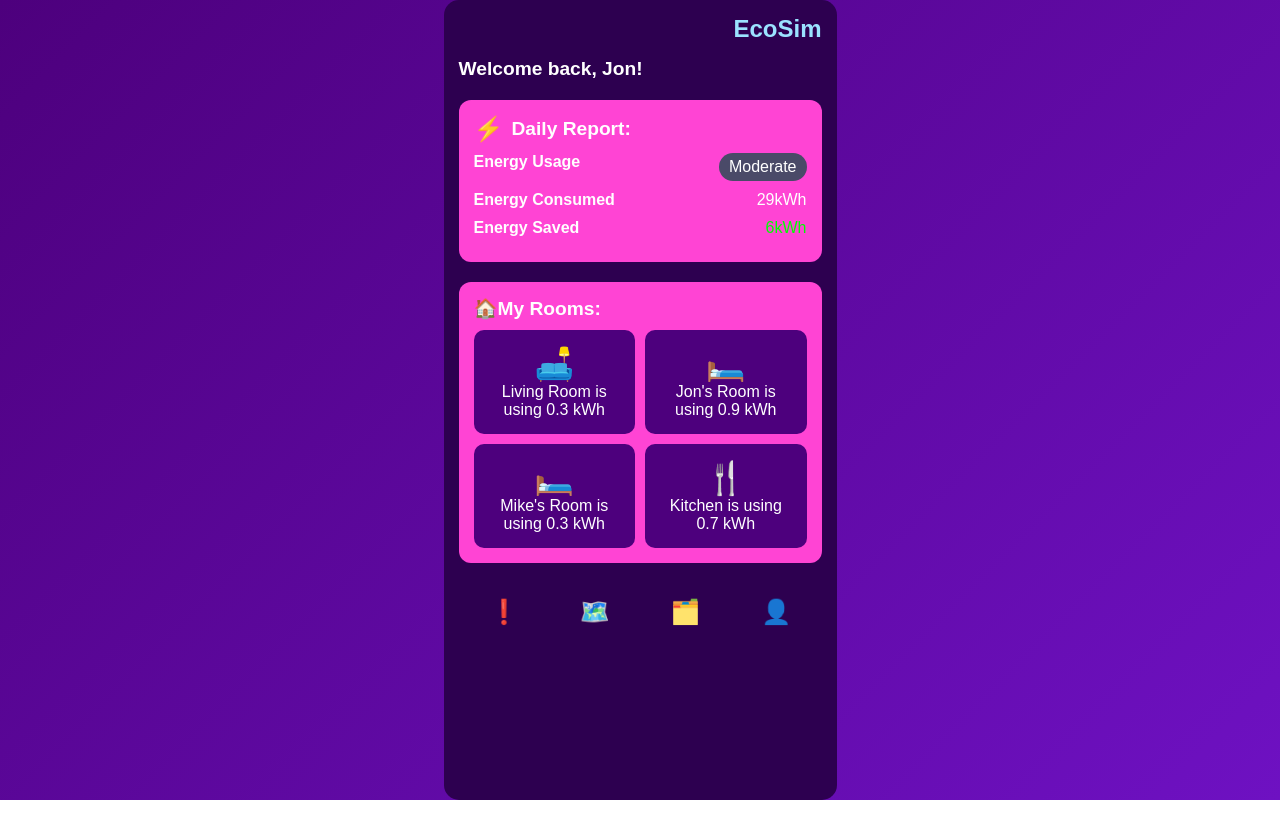
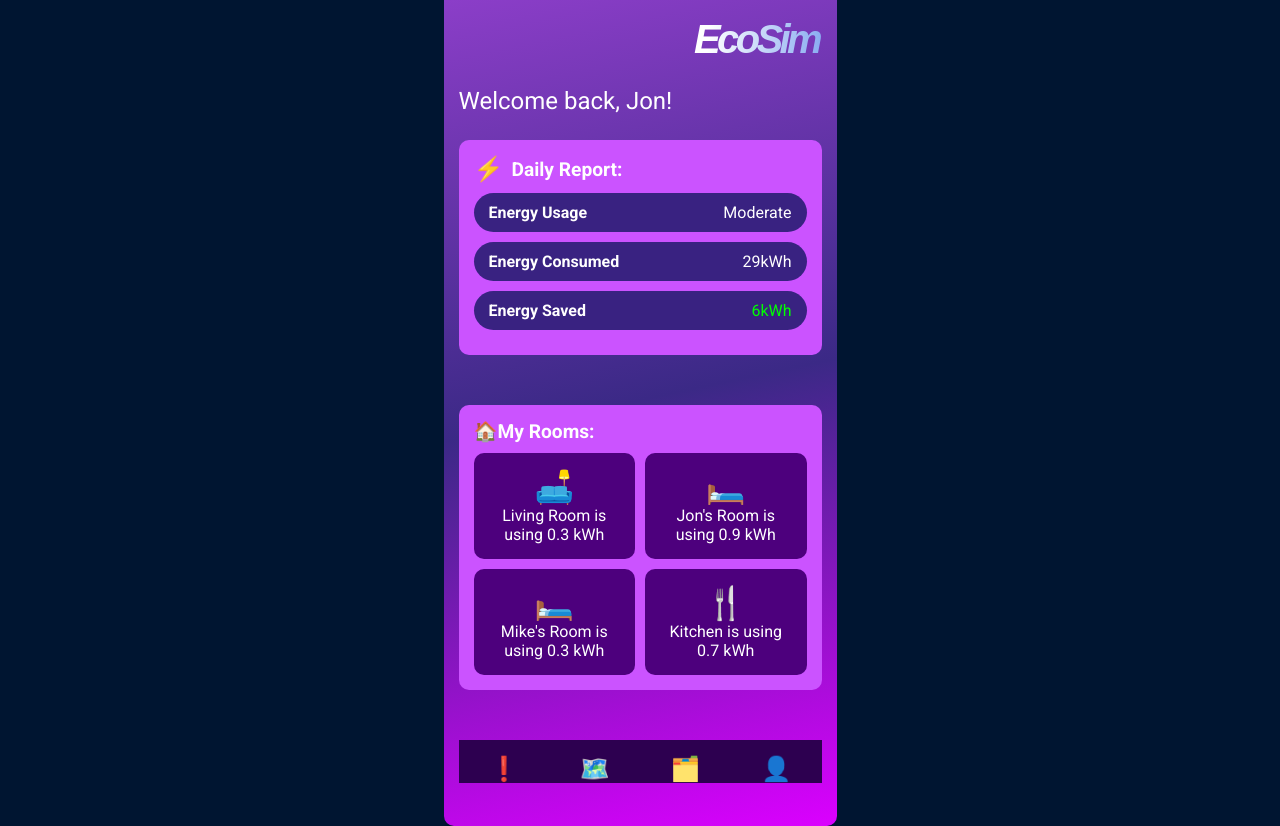
Before and after one commit to devikasharma04/EcoSIm, a website: page index.html in a window 1280 px wide. Before the commit the page ends 800 px from the top, so only its background shows below. Drawn offline with Linux system fonts and the light colour scheme; a web font is replaced by a local one.

Commit message:
add donts, change styles, spacing for cards, change gradient color

```diff
--- a/index.html
+++ b/index.html
@@ -4,6 +4,7 @@
   <meta charset="UTF-8">
   <meta name="viewport" content="width=device-width, initial-scale=1.0">
   <title>EcoSim</title>
+  <link href="https://fonts.googleapis.com/css2?family=Roboto:wght@400;500;700&family=Inria+Sans:wght@700&display=swap" rel="stylesheet">
   <link rel="stylesheet" href="styles.css">
 </head>
 <body>
@@ -66,14 +67,5 @@
       <span class="nav-item">👤</span>
     </nav>
   </div>
-
-  <script>
-    // Lock the app to portrait mode (optional)
-    if (screen.orientation) {
-      screen.orientation.lock("portrait").catch(function(error) {
-        console.log(error);
-      });
-    }
-  </script>
 </body>
 </html>
--- a/styles.css
+++ b/styles.css
@@ -3,11 +3,12 @@
     margin: 0;
     padding: 0;
     box-sizing: border-box;
+    font-family: 'Roboto', sans-serif; /* Apply Roboto to all text */
   }
 
   body {
-    font-family: 'Arial', sans-serif;
-    background: linear-gradient(135deg, #4d007d, #6e11c2);
+    font-family: 'Roboto', sans-serif;
+    background:#001531;
     color: #fff;
     height: 100vh;
     display: flex;
@@ -17,39 +18,59 @@
     padding-bottom: env(safe-area-inset-bottom);
     padding-left: env(safe-area-inset-left);
     padding-right: env(safe-area-inset-right);
+    overflow: hidden; /* Prevent body from scrolling, let container scroll */
   }
 
   .app-container {
-    width: 100%;              /* Full width on smaller screens */
-    max-width: 393px;          /* Target iPhone Pro's width */
-    margin: 0 auto;            /* Center the app */
-    height: 100vh;             /* Full viewport height */
-    background-color: #2d0050;
-    border-radius: 15px;
+    width: 100%;               /* Full width on smaller screens */
+    max-width: 393px;
+    min-width: 393px;           /* Target iPhone Pro's width */
+    height: 852px;              /* Lock height to iPhone Pro's viewport height */
+    border-radius: 10px;
+    background: linear-gradient(348deg, #DB00FF 0%, #3B2986 50%, #903FCC 100%);
     padding: 15px;
+    display: flex;
+    flex-direction: column;     /* Stack content vertically */
+    overflow-y: auto;           /* Allow the content to scroll vertically */
+    gap:30px;
+    justify-content: center;
   }
 
-  .header {
-    text-align: right;
-    font-size: 1.5rem;
-    font-weight: bold;
-    padding-bottom: 15px;
-    color: #9be2ff;
+
+  .header{
+      display: flex;
+      justify-content: flex-end;
   }
 
-  .welcome-message {
-    text-align: left;
-    margin-bottom: 20px;
+  .logo {
+    min-width: 130px;
+    text-align: center;
+    font-family: 'Inria Sans', sans-serif;
+    font-size: 40px;
+    font-style: italic;
+    font-weight: 700;
+    letter-spacing: -3.6px;
+    line-height: normal;
+    background: linear-gradient(93deg, #FFF 12.77%, #8BADF1 98.4%);
+    -webkit-background-clip: text;
+    -webkit-text-fill-color: transparent;
   }
 
-  .welcome-message h1 {
-    font-size: 1.2rem;
+  .welcome-message h1{
+    margin-top:-5px;
+    margin-bottom: -5px;
+    color: #FFF;
+    font-family: Roboto;
+    font-size: 24px;
+    font-style: normal;
+    font-weight: 400;
+    line-height: normal;
   }
 
   .daily-report, .my-rooms {
-    background-color: #ff44d4;
+    border-radius: 10px;
+    background: #CB53FF;
     padding: 15px;
-    border-radius: 12px;
     margin-bottom: 20px;
   }
 
@@ -69,17 +90,18 @@
     display: flex;
     justify-content: space-between;
     margin-bottom: 10px;
+    flex-direction: row;
+    padding: 10px 15px;
+    align-items: flex-start;
+    gap: 10px;
+    border-radius: 20px;
+    background: #392281;
   }
 
   .report-item .label {
     font-weight: bold;
   }
 
-  .moderate {
-    background-color: #4a4a68;
-    padding: 5px 10px;
-    border-radius: 15px;
-  }
 
   .saved {
     color: #00ff00;
@@ -103,10 +125,14 @@
     margin-bottom: 10px;
   }
 
+  /* Make the navbar sticky at the bottom */
   .bottom-nav {
     display: flex;
     justify-content: space-around;
     padding-top: 15px;
+    position: sticky;
+    bottom: 0;                 /* Stick to the bottom of the viewport */
+    background-color: #2d0050;
   }
 
   .nav-item {
```
